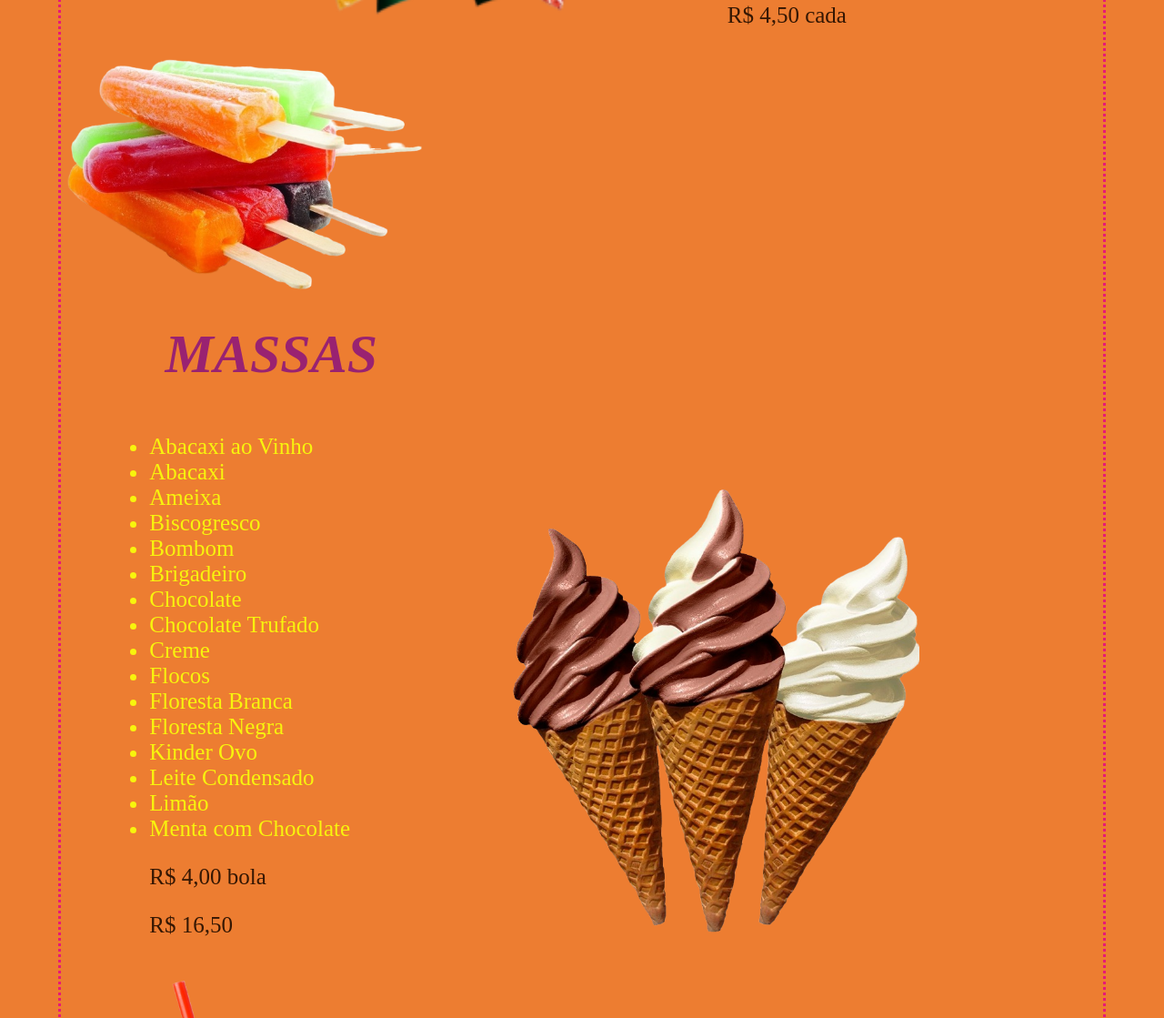
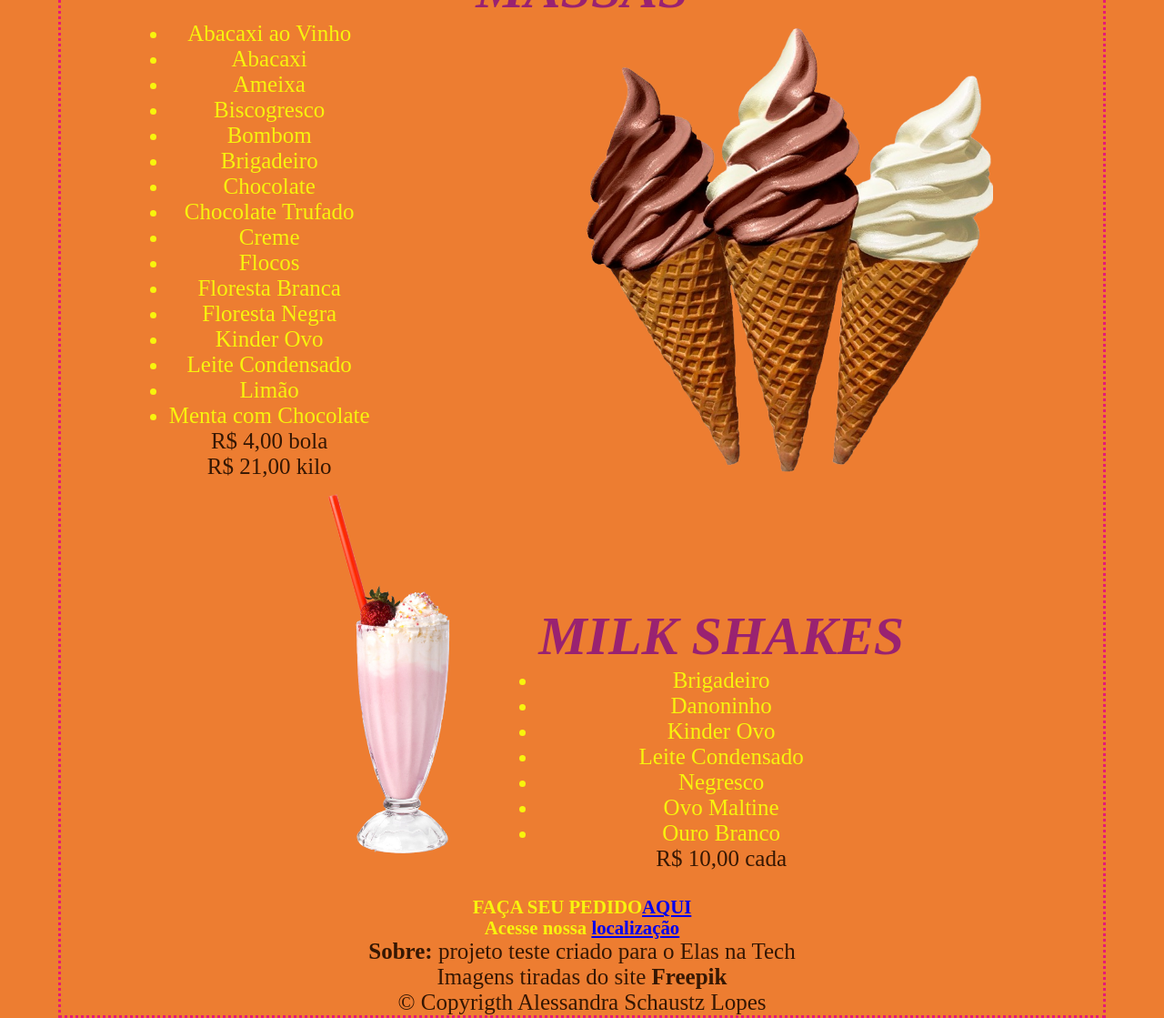
Before and after one commit to sandraschaustz/meucardapio, a plain HTML site: page index.html in a window 1280 px wide. Shown: the part 989-2108 px from the top of the page at 91% size. Drawn offline with Linux system fonts and the light colour scheme.

Commit message:
ultimos ajustes
ultimos ajustes para entrega

```diff
--- a/estilos.css
+++ b/estilos.css
@@ -1,3 +1,14 @@
+*{
+    padding: 0%;
+    margin: 0%;
+    box-sizing: border-box;
+    text-align: center;
+}
+#pai {
+    display: flex;
+    align-items: center;
+    justify-content: space-around;
+}
 body {
     background-color: #ed7d31;
     color: hsl(59, 94%, 51%);
@@ -10,23 +21,12 @@ h1{
     color: #e71976;
     font-size: 100px;
     font-style: italic;
-    margin-top: 0%;
-    margin-left: 30%;
-    margin-bottom: 0%;
     align-items: center;
 }
 h2 {
     color: rgb(238,146,215);
     font-size: 80px;
     font-style: italic;
-    margin-top: 0%;
-    margin-left: 30%;
-    align-items: center;
-}
-img {
-    display: block;
-    float: right;
-    margin-right:
 }
 h3 {
     color: #e71976;
@@ -39,45 +39,26 @@ h4 {
     font-size: 60px;
     font-style: italic;
     margin: 0%;
-    align-items: center;
-    display: inline-flex
 }
 h5 {
     text-align: center;
     display: inline-flexbox;
     margin-bottom: 0%;
 }
-.tita {
-    display: inline-block;
-    padding-left: 20%;
-    padding-right: 5%;
+#pai2 {
+    display: flex;
+    align-items: center;
+    justify-content: space-around;
 }
 .titb {
     display: inline-block;
-    padding-right: 10%;
+    align-items: center;
+    justify-content: space-around;
 }
 .titc {
     display: inline-block;
-    padding-right: 10%;
-}
-.titd {
-    padding-left: 10%;
-}
-.tite {
-    display: inline-block;
-    padding-left: 5%;
-}
-.titf {
-    display: inline-block;
-    padding-left: 15%;
-    padding-right: 5%;
-}
-.titg {
-    display: inline-block;
-    padding-left: 2%;
-}
-.tith {
-    display: inline-block;
+    align-items: center;
+    justify-content: space-around;
 }
 .creditos {
     text-align: center;
--- a/index.html
+++ b/index.html
@@ -7,15 +7,16 @@
     <title>Cardápio Sorvetes</title>
 </head>
 <body>
+    <header>
         <h1>Sorvetes dAlessa<img src="foto001.png" alt="sorvetes" width="200"></h1>
         <h2>Refrescância e Sabor</h2>
+</header>
     <br>
         <h3>MENU</h3>
-    <div class="tita">
+        <h4>PICOLÉS</h4>
+        <br>
+        <section id="pai">
             <img src="foto002.png" alt="picolé" width="400">
-    </div>
-    <div class="titb">
-        <h4>PICOLÉS</h4>
             <uL>
                 <li>Chocolate</li>
                 <li>Morango</li>
@@ -27,15 +28,10 @@
                 <li>Leite Condensado</li>
                 <p>R$ 4,50 cada</p>
             </ul>
-    </div>
-    <div class="titc">
             <img src="foto006.png" alt="picolé" width="400">
-    </div>
-    <br>
-    <div class="titd">
+        </section>
             <h4>MASSAS</h4>
-    </div>
-    <div class="tite"> <br>
+        <section id="pai2">
             <ul>
                 <li>Abacaxi ao Vinho</li>
                 <li>Abacaxi</li>
@@ -54,16 +50,14 @@
                 <li>Limão</li>
                 <li>Menta com Chocolate</li>
                 <p>R$ 4,00 bola</p>
-            <p>R$ 16,50 </p>
+                <p>R$ 21,00 kilo</p>
             </ul>
-    </div>
-    <div class="titf">
                 <img src="foto003.png" alt="sorvetes casquinhas" width="450">
-    </div>
-    <div class="titg">
-        <img src="foto005.png" alt="milkshake" width="400">
-    </div>
-    <div class="tith">
+        </section>
+        <section class="titb">
+                <img src="foto005.png" alt="milkshake" width="300">
+        </section>
+        <section class="titc">
             <h4>MILK SHAKES</h4>
             <ul>
                 <li>Brigadeiro</li>
@@ -73,8 +67,11 @@
                 <li>Negresco</li>
                 <li>Ovo Maltine</li>
                 <li>Ouro Branco</li>
+                <p>R$ 10,00 cada</p>
             </ul>
-</div>
+        </section>
+            <br>
+            <br>
     <h5>FAÇA SEU PEDIDO<a href="https://www.ifood.com.br/" target="_blank" rel="external">AQUI</a></h5>
     <h5>Acesse nossa <a href="https://www.google.com/maps/dir/-23.4842327,-46.4631538/Senac+S%C3%A3o+Miguel+Paulista+-+Avenida+Marechal+Tito,+1500+-+S%C3%A3o+Miguel+Paulista,+S%C3%A3o+Paulo+-+SP,+08010-090/@-23.489623,-46.4653197,14z/data=!3m1!4b1!4m9!4m8!1m1!4e1!1m5!1m1!1s0x94ce63dda7be6fb9:0xa74e7d5a53104311!2m2!1d-46.4318621!2d-23.4955972?entry=ttu" target="_blank">localização</a> </h5>
     <footer>
```
Lines whose indentation alone changed are shown as unchanged.
